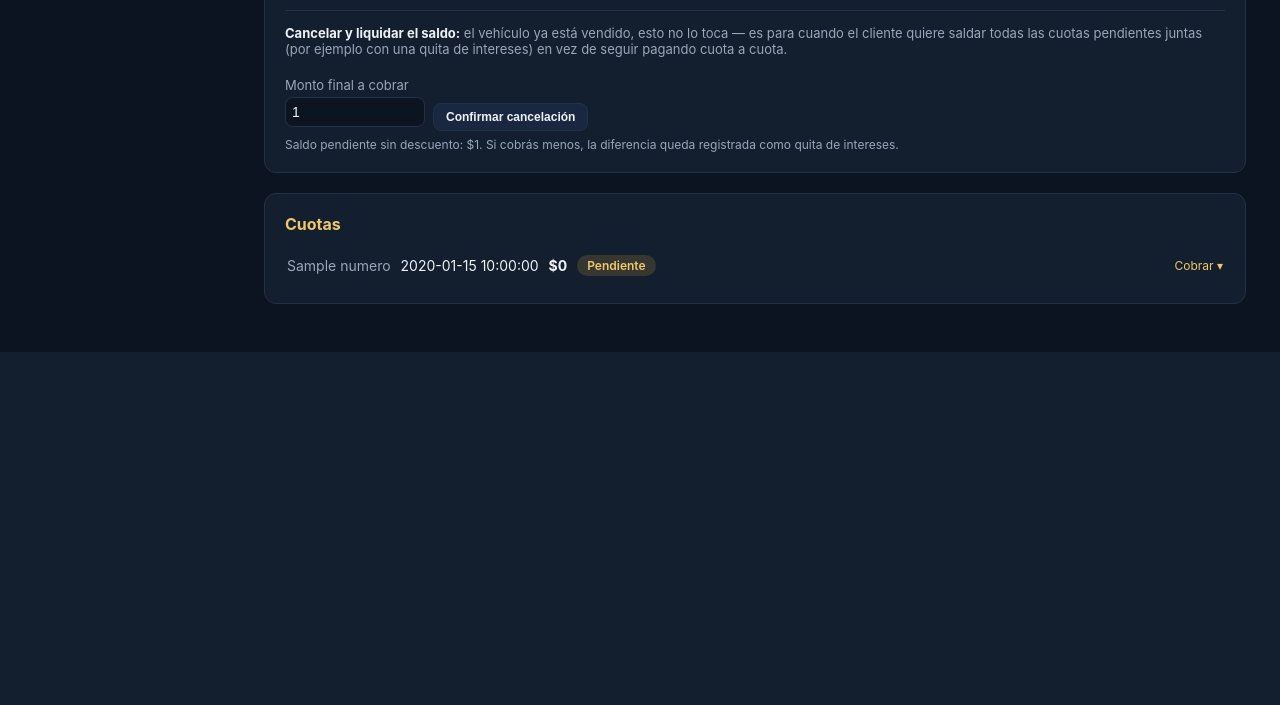
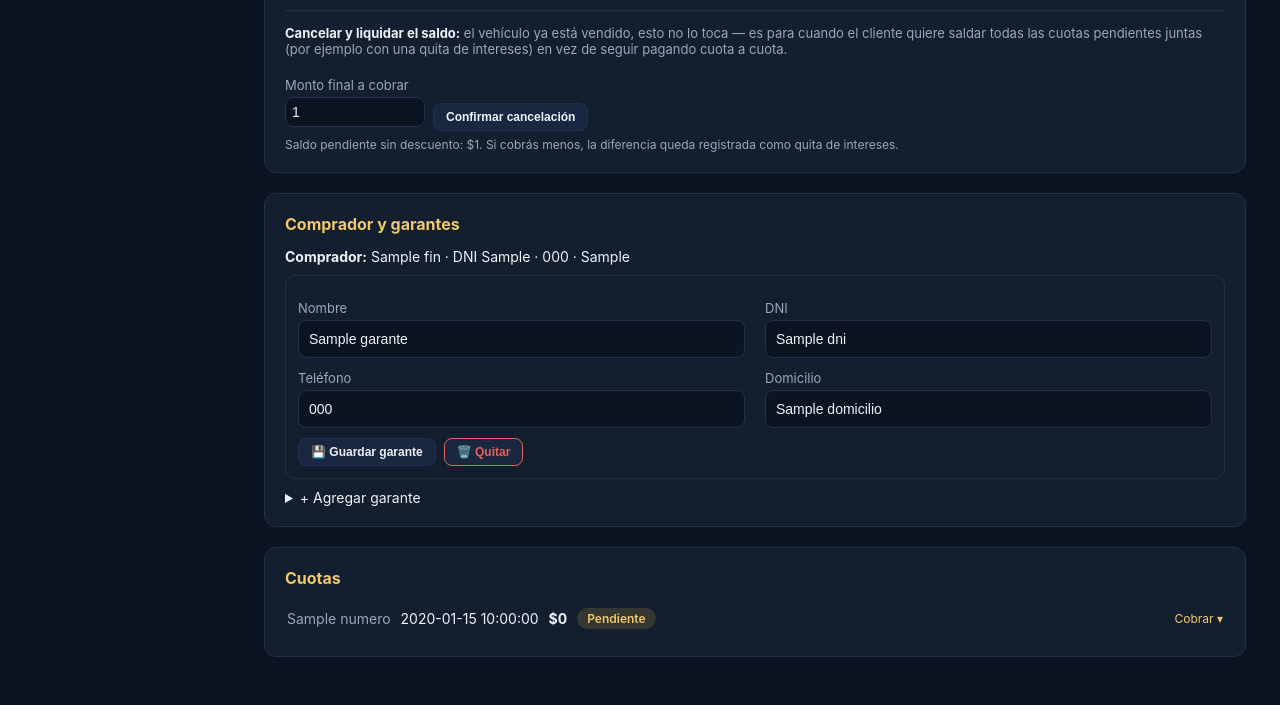
Before and after one commit to danielvega-inmobiliaria/Agencieros, a Python web app: template templates/financiacion/detalle.html in a window 1280 px wide. Shown: the part 853-1558 px from the top of the page. Before the commit the page ends 1205 px from the top, so only its background shows below. Run offline with Jinja, Linux system fonts and the light colour scheme; the template is opened without the code that fills it: most values are stand-ins (such as "Sample title", 1, 10 or a date in 2020); some libraries are stand-ins or nearby versions.

Commit message:
Financiación: panel Comprador y garantes visible/editable en créditos activos y finalizados

```diff
--- a/templates/financiacion/detalle.html
+++ b/templates/financiacion/detalle.html
@@ -291,6 +291,60 @@
   {% endif %}
 </div>
 
+{# Garantes y datos del comprador en créditos ya firmados (08/10/2026): antes solo se veían mientras estaba pendiente de firma. #}
+{% if fin.estado != 'pendiente_firma' %}
+<div class="panel">
+  <h2>Comprador y garantes</h2>
+  <p style="margin:0 0 10px; font-size:14px;">
+    <b style="color:var(--text);">Comprador:</b> {{ fin.cliente_nombre or '-' }}
+    {% if fin.cliente_dni %} · DNI {{ fin.cliente_dni }}{% endif %}
+    {% if fin.cliente_telefono %} · {{ fin.cliente_telefono }}{% endif %}
+    {% if fin.cliente_domicilio %} · {{ fin.cliente_domicilio }}{% endif %}
+  </p>
+  {% if garantes %}
+  {% for g in garantes %}
+  {% if es_vendedor %}
+  <div style="border:1px solid var(--border); border-radius:10px; padding:12px; margin-bottom:10px; font-size:14px;">
+    <b style="color:var(--text);">Garante:</b> {{ g.nombre }}{% if g.dni %} · DNI {{ g.dni }}{% endif %}{% if g.telefono %} · {{ g.telefono }}{% endif %}{% if g.domicilio %} · {{ g.domicilio }}{% endif %}
+  </div>
+  {% else %}
+  <form method="post" action="{{ url_for('financiacion.editar_garante', financiacion_id=fin.id, garante_id=g.id) }}"
+        style="border:1px solid var(--border); border-radius:10px; padding:12px; margin-bottom:10px;">
+    <div class="grid-2">
+      <div><label>Nombre</label><input type="text" name="nombre" value="{{ g.nombre }}" required></div>
+      <div><label>DNI</label><input type="text" name="dni" value="{{ g.dni or '' }}" inputmode="numeric"></div>
+    </div>
+    <div class="grid-2">
+      <div><label>Teléfono</label><input type="text" name="telefono" value="{{ g.telefono or '' }}"></div>
+      <div><label>Domicilio</label><input type="text" name="domicilio" value="{{ g.domicilio or '' }}"></div>
+    </div>
+    <div style="display:flex; gap:8px; flex-wrap:wrap; margin-top:10px;">
+      <button class="btn btn-secondary btn-sm" type="submit">💾 Guardar garante</button>
+      <button class="btn btn-secondary btn-sm" type="submit" style="color:var(--red); border-color:var(--red);"
+              formaction="{{ url_for('financiacion.eliminar_garante', financiacion_id=fin.id, garante_id=g.id) }}"
+              formnovalidate onclick="return window.confirm('¿Quitar a este garante?');">🗑️ Quitar</button>
+    </div>
+  </form>
+  {% endif %}
+  {% endfor %}
+  {% else %}
+  <p style="color:var(--text-dim); font-size:13px;">Este crédito no tiene garantes cargados.</p>
+  {% endif %}
+  {% if not es_vendedor %}
+  <details style="margin-top:6px;">
+    <summary style="cursor:pointer; font-size:14px;">+ Agregar garante</summary>
+    <form method="post" action="{{ url_for('financiacion.agregar_garante', financiacion_id=fin.id) }}" style="display:flex; gap:8px; flex-wrap:wrap; align-items:flex-end; margin-top:10px;">
+      <label style="font-size:13px; color:var(--text-dim);">Nombre<input type="text" name="nombre" required style="display:block; padding:6px; margin-top:4px;"></label>
+      <label style="font-size:13px; color:var(--text-dim);">DNI<input type="text" name="dni" style="display:block; padding:6px; margin-top:4px;"></label>
+      <label style="font-size:13px; color:var(--text-dim);">Teléfono<input type="text" name="telefono" style="display:block; padding:6px; margin-top:4px;"></label>
+      <label style="font-size:13px; color:var(--text-dim);">Domicilio<input type="text" name="domicilio" style="display:block; padding:6px; margin-top:4px;"></label>
+      <button class="btn btn-secondary btn-sm" type="submit">Agregar</button>
+    </form>
+  </details>
+  {% endif %}
+</div>
+{% endif %}
+
 {# Cuotas compactas (01/10/2026, pedido de Daniel desde el celu). #}
 {% macro fecha(f) %}{% if f and f|length >= 10 %}{{ f[8:10] }}/{{ f[5:7] }}/{{ f[:4] }}{% else %}{{ f or '-' }}{% endif %}{% endmacro %}
 {% macro pesos(n) %}${{ "{:,.0f}".format(n or 0).replace(",", ".") }}{% endmacro %}
```
